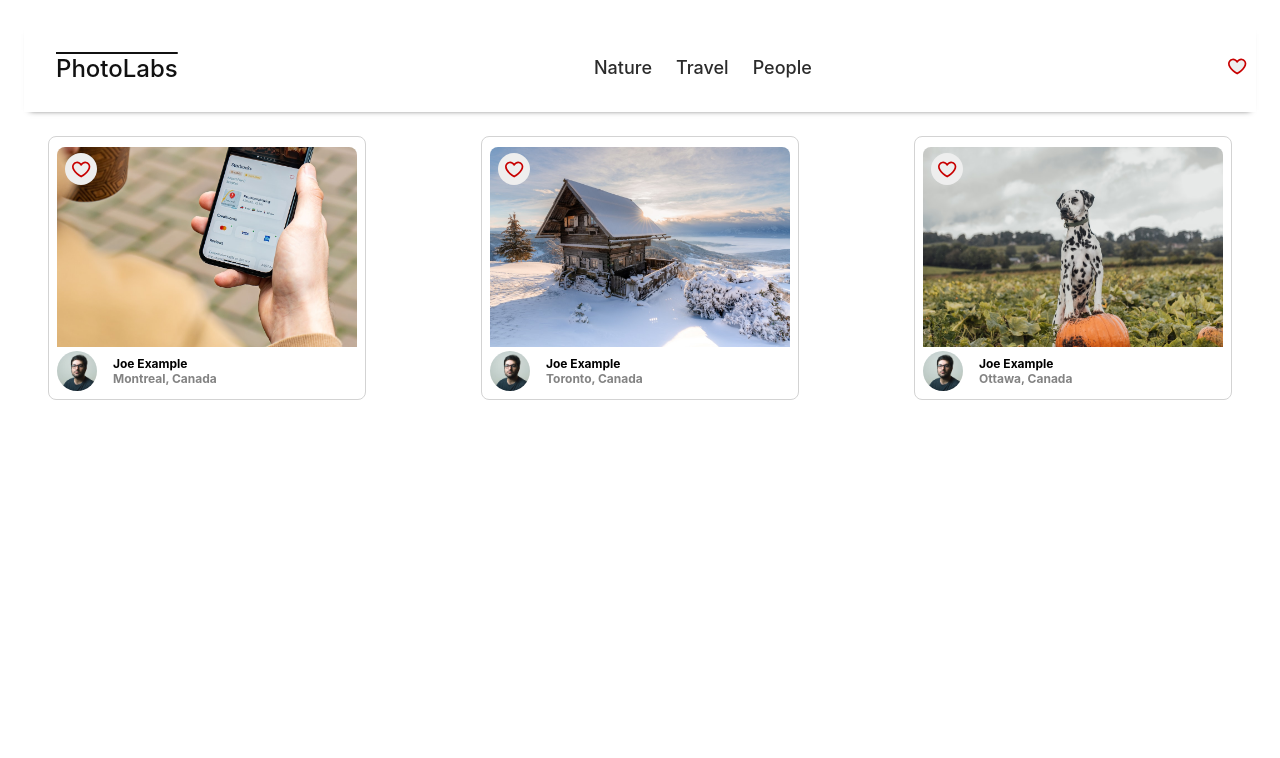
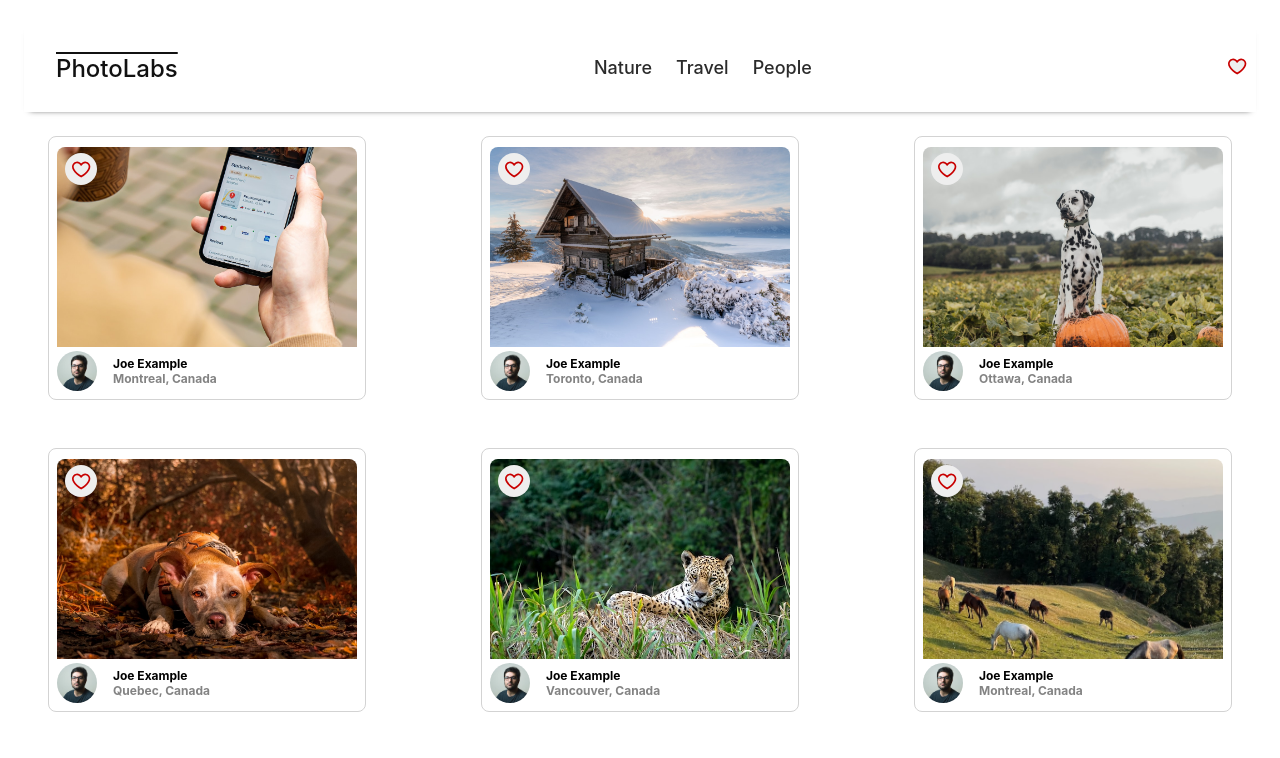
Before and after one commit to lubi25/photolabs, a React (Create React App) app in the folder frontend/: page / in a window 1280 px wide. Shown: the top 758 px of the page. Built offline with nearby package versions, Linux system fonts and the light colour scheme; the HTML template or start-up script is replaced by a standard one.

Commit message:
Update props to photoData

```diff
--- a/frontend/src/components/PhotoList.jsx
+++ b/frontend/src/components/PhotoList.jsx
@@ -1,66 +1,11 @@
 import React from "react";
-
 import "../styles/PhotoList.scss";
 import PhotoListItem from "./PhotoListItem";
 
-const sampleDataForPhotoList = [
-  {
-    id: "1",
-    location: {
-      city: "Montreal",
-      country: "Canada",
-    },
-    urls: {
-      full: `${process.env.PUBLIC_URL}/Image-1-Full.jpeg`,
-      regular: `${process.env.PUBLIC_URL}/Image-1-Regular.jpeg`,
-    },
-    user: {
-      id: "1",
-      username: "exampleuser",
-      name: "Joe Example",
-      profile: `${process.env.PUBLIC_URL}/profile-1.jpg`,
-    },
-  },
-  {
-    id: "2",
-    location: {
-      city: "Toronto",
-      country: "Canada",
-    },
-    urls: {
-      full: `${process.env.PUBLIC_URL}/Image-2-Full.jpeg`,
-      regular: `${process.env.PUBLIC_URL}/Image-2-Regular.jpeg`,
-    },
-    user: {
-      id: "2",
-      username: "exampleuser",
-      name: "Joe Example",
-      profile: `${process.env.PUBLIC_URL}/profile-1.jpg`,
-    },
-  },
-  {
-    id: "3",
-    location: {
-      city: "Ottawa",
-      country: "Canada",
-    },
-    urls: {
-      full: `${process.env.PUBLIC_URL}/Image-3-Full.jpeg`,
-      regular: `${process.env.PUBLIC_URL}/Image-3-Regular.jpeg`,
-    },
-    user: {
-      id: "3",
-      username: "exampleuser",
-      name: "Joe Example",
-      profile: `${process.env.PUBLIC_URL}/profile-1.jpg`,
-    },
-  },
-];
-
-const PhotoList = () => {
+const PhotoList = (props) => {
   return (
     <ul className="photo-list">
-      {sampleDataForPhotoList.map(photo => (
+      {props.photoData.map(photo => (
         <PhotoListItem key={photo.id} photo={photo} />
       ))}
     </ul>
```
